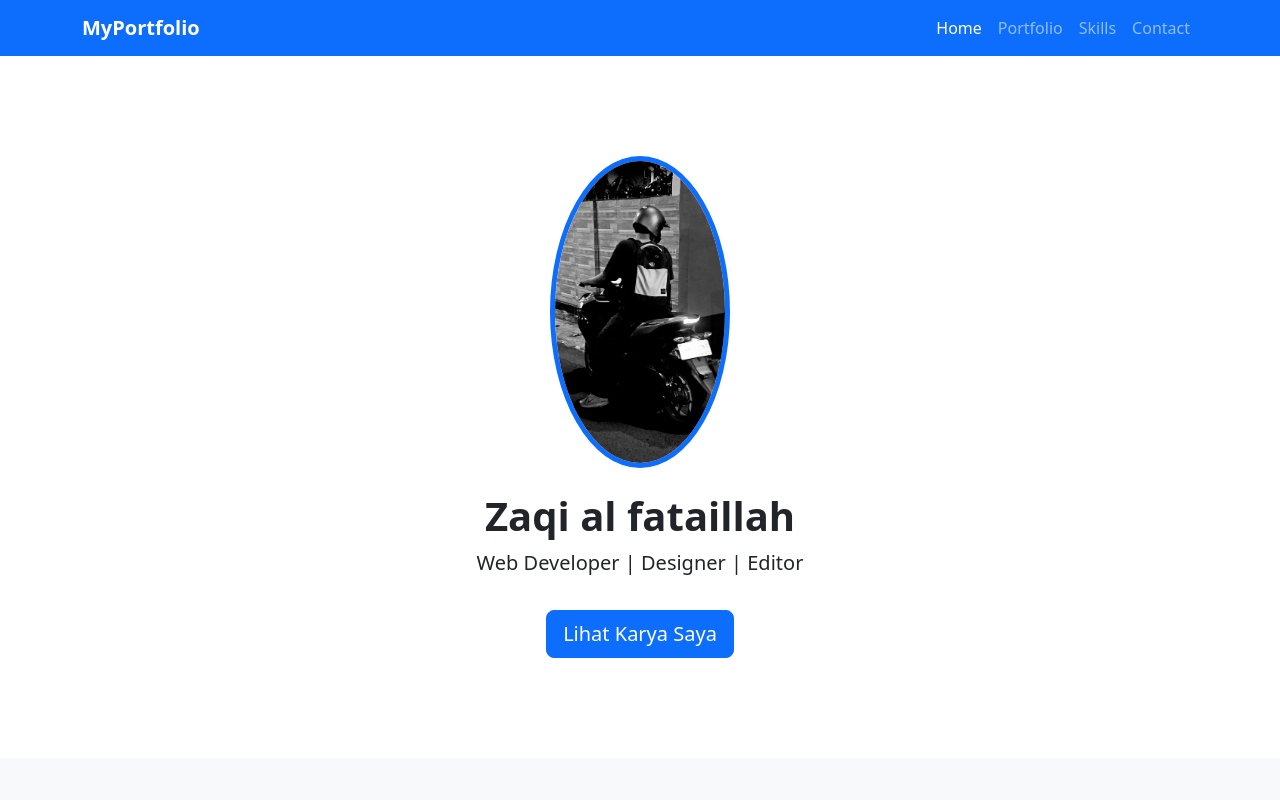
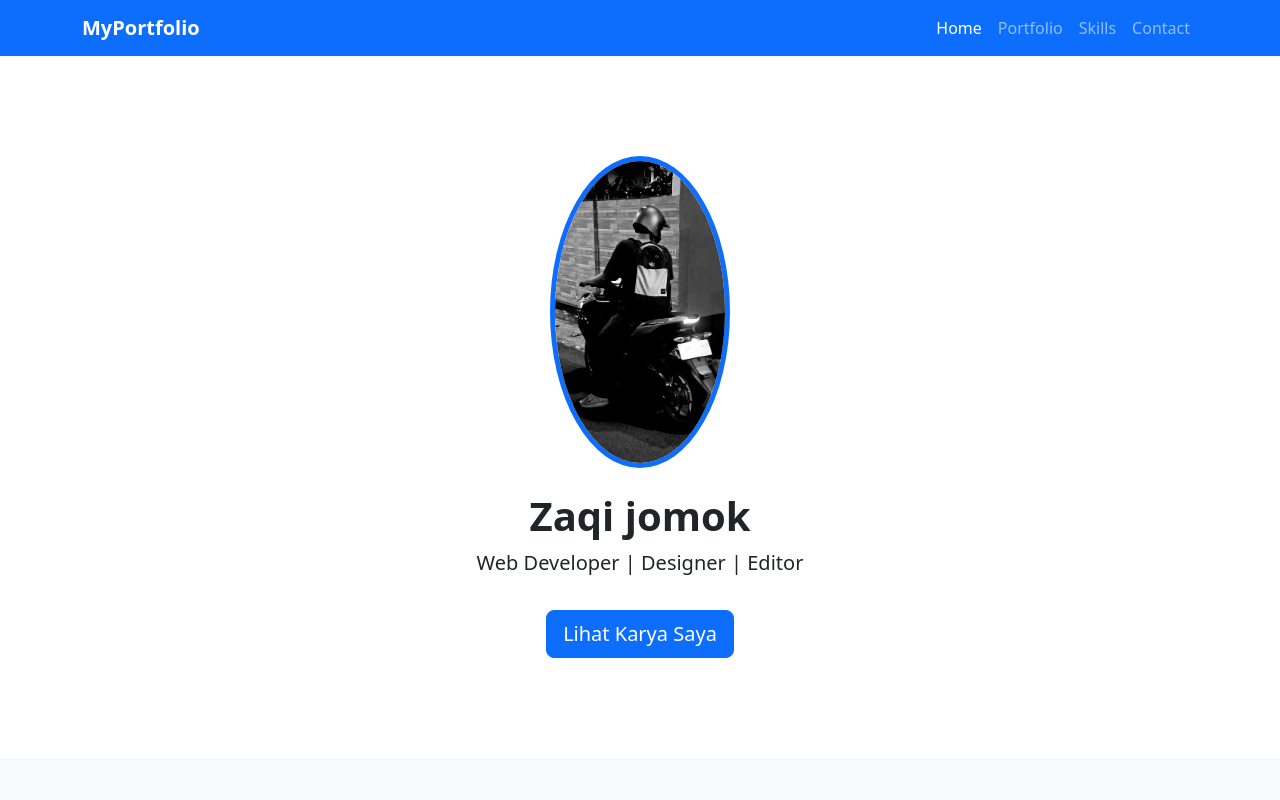
Before and after one commit to diazprasojo/Pertemuan20, a plain HTML site: page index.html in a window 1280 px wide. Shown: the top 800 px of the page. Drawn offline with Linux system fonts and the light colour scheme.

Commit message:
Update index.html

```diff
--- a/index.html
+++ b/index.html
@@ -48,7 +48,7 @@
     <section id="home" class="hero text-center">
         <div class="container">
             <img src="zakiaerox.jpg" alt="Profile">
-            <h1 class="mt-4 fw-bold">Zaqi al fataillah</h1>
+            <h1 class="mt-4 fw-bold">Zaqi jomok</h1>
             <p class="lead">Web Developer | Designer | Editor</p>
             <a href="#portfolio" class="btn btn-primary btn-lg mt-3">Lihat Karya Saya</a>
         </div>
```
